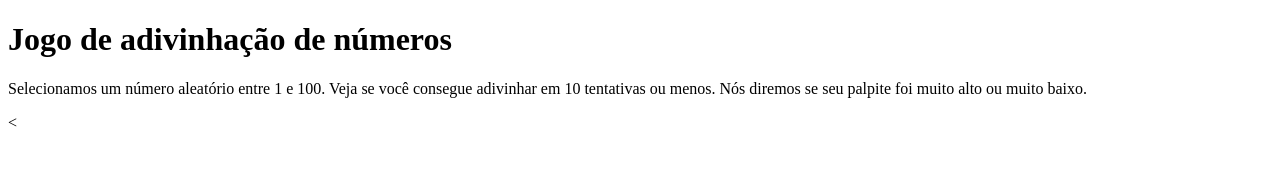
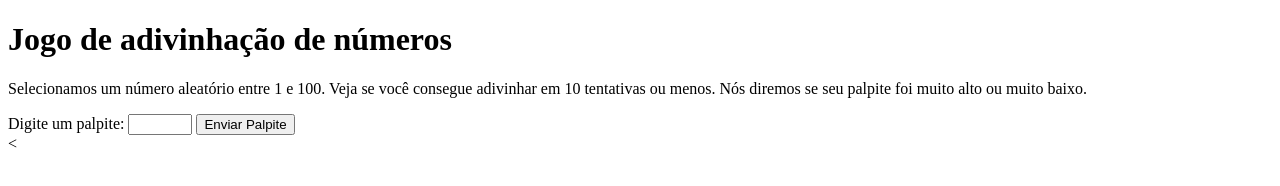
Before and after one commit to Artur-rah/jogo-do-numero_2B_2025, a plain HTML site: page index.html in a window 1280 px wide. Drawn offline with Linux system fonts and the light colour scheme.

Commit message:
Update index.html

```diff
--- a/index.html
+++ b/index.html
@@ -13,8 +13,17 @@
     Veja se você consegue adivinhar em 10 tentativas ou menos.
     Nós diremos se seu palpite foi muito alto ou muito baixo.</p>
 
-     <div class="'formulario"></div>
-     <duv class="paragrafosResultados"><</div>
+     <div class="'formulario">
+          <label for="campoPalpite">Digite um palpite: </label>
+          <input type="number" min="1" max="100" required id="campoPalpite" class="campoPalpite">
+          <input type="submit" value="Enviar Palpite" class="envioPalpite">
+     </div>
+     <div class="paragrafosResultados"><</div>
+           <p class="palpites"></p>
+           <p class="ultimoResultado"></p>
+           <p class="baixoOuAlto"></p>
+           </div>
+
 <script src="main.js"></script>
 </body>
 </html>
```
